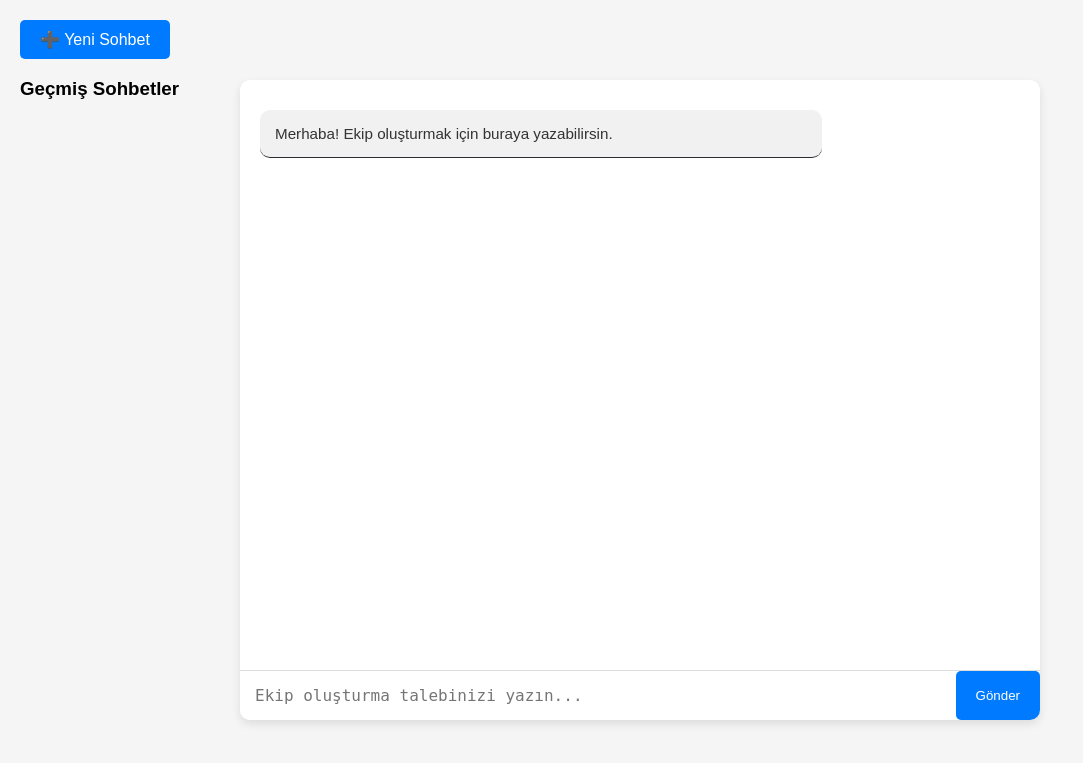
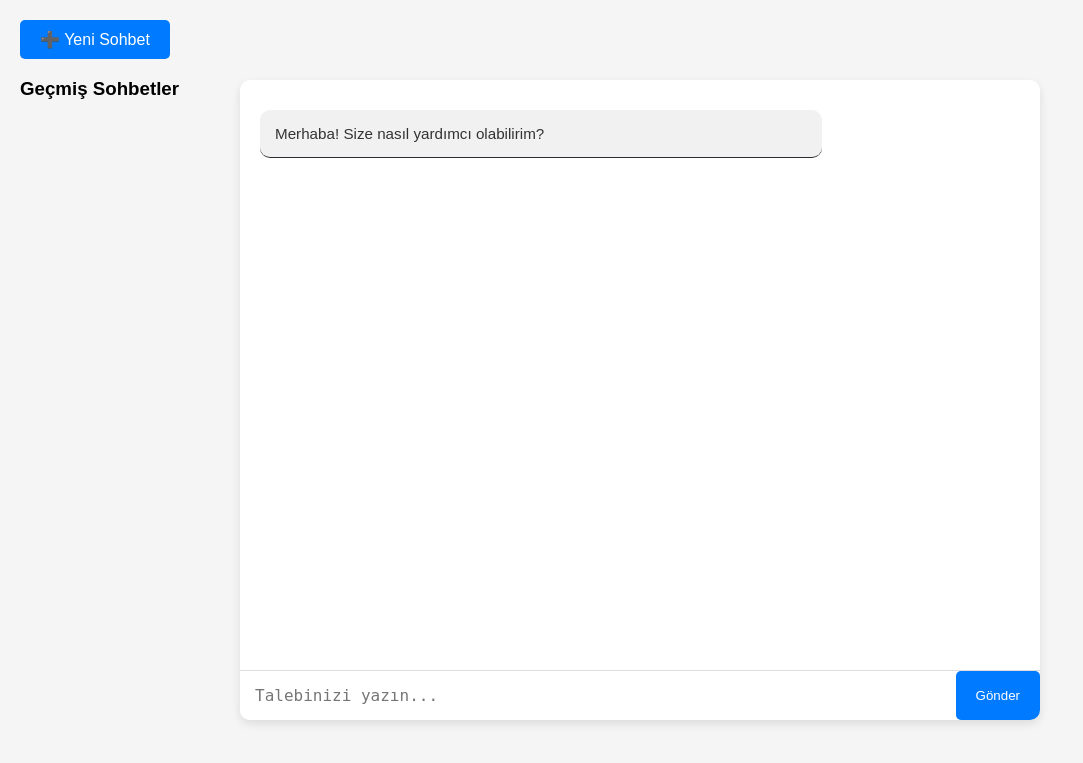
Before and after one commit to hsynalv/mapeg, a Flask app: page / in a window 1280 px wide. Shown: the top 763 px of the page, without its empty margins (0-1083 px from the left). Run offline with Flask 3, Linux system fonts and the light colour scheme; parts of the project's set-up code (start-up, migrations or seed data) failed here and were passed over.

Commit message:
index.html updated

```diff
--- a/app.py
+++ b/app.py
@@ -237,7 +237,6 @@ def generate_teams(num_teams):
     result = {
         "teams": teams,
         "total_teams": len(teams),
-        "created_by": "Dil Modeli",
         "date_created": datetime.now().strftime("%Y-%m-%d")
     }
 
--- a/app/templates/index.html
+++ b/app/templates/index.html
@@ -143,13 +143,13 @@
                     </div>
                 {% endfor %}
             {% else %}
-                <div class="message ai-message">Merhaba! Ekip oluşturmak için buraya yazabilirsin.</div>
+                <div class="message ai-message">Merhaba! Size nasıl yardımcı olabilirim?</div>
             {% endif %}
         </div>
 
         <!-- Mesaj Gönderme Formu -->
         <form class="chat-input" id="chatForm">
-            <textarea name="prompt" rows="1" placeholder="Ekip oluşturma talebinizi yazın..." required></textarea>
+            <textarea name="prompt" rows="1" placeholder="Talebinizi yazın..." required></textarea>
             <button type="submit">Gönder</button>
         </form>
     </div>
```
